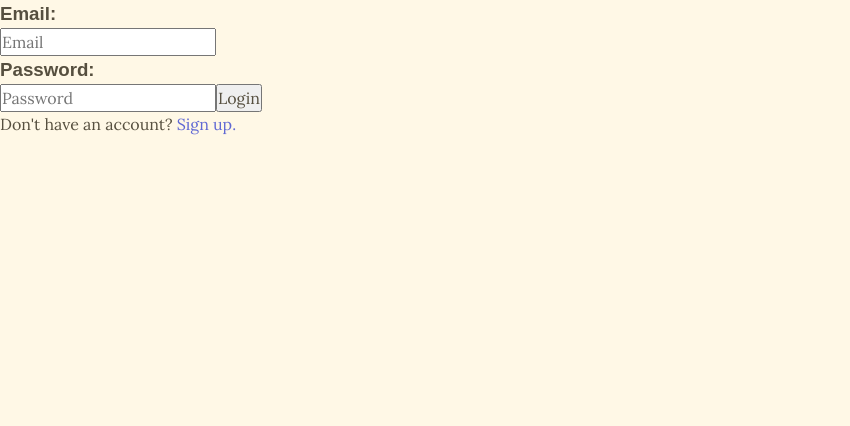
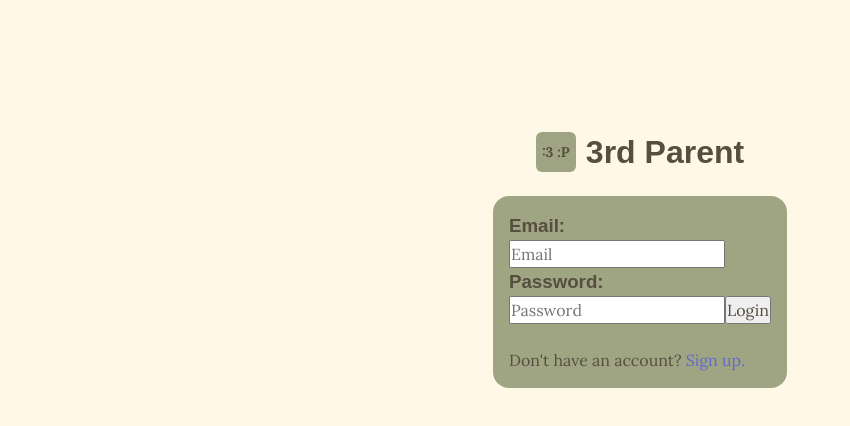
Before and after one commit to WalkinStereotype/3rdParent, a React (Vite) app: page / in a window 1280 px wide. Shown: the top 426 px of the page, without its empty margins (0-850 px from the left). Built offline with nearby package versions, Linux system fonts and the light colour scheme; no server answers; a web font is replaced by a local one.

Commit message:
Some styling for auth

```diff
--- a/src/components/auth/Login.tsx
+++ b/src/components/auth/Login.tsx
@@ -1,7 +1,11 @@
+import "./auth.css";
+
 import { useState } from "react";
 import { supabase } from "@/lib/supabase";
 
 import { useNavigate } from "react-router-dom";
+
+import Logo from "../layout/Logo";
 
 interface LoginProps {
   switchType: () => void;
@@ -34,7 +38,12 @@ export default function Login({ switchType }: LoginProps) {
   }
 
   return (
-    <div>
+    <div className="auth-container">
+      <div className="brand">
+        <Logo />
+        <h1>3rd Parent</h1>
+      </div>
+      <div className="auth-form">
         <form onSubmit={(e) => handleLogin(e)}>
           <h3>Email:</h3>
           <input
@@ -58,6 +67,7 @@ export default function Login({ switchType }: LoginProps) {
             Login
           </button>
         </form>
+        <br />
         <p>
           Don't have an account?{" "}
           <span onClick={switchType} style={{ color: "#6068d3ff" }}>
@@ -66,5 +76,6 @@ export default function Login({ switchType }: LoginProps) {
         </p>
         <p>{errorMessage}</p>
       </div>
+    </div>
   );
 }
--- a/src/components/auth/Signup.tsx
+++ b/src/components/auth/Signup.tsx
@@ -1,5 +1,9 @@
+import "./auth.css";
+
 import { useState } from "react";
 import { supabase } from "@/lib/supabase";
+
+import Logo from "../layout/Logo";
 
 interface SignupProps {
   switchType: () => void;
@@ -70,7 +74,12 @@ export default function Signup({ switchType }: SignupProps) {
   }
 
   return (
-    <div>
+    <div className="auth-container">
+      <div className="brand">
+        <Logo />
+        <h1>3rd Parent</h1>
+      </div>
+      <div className="auth-form">
         <form onSubmit={(e) => handleSignup(e)}>
           <h3>Email:</h3>
           <input
@@ -112,13 +121,16 @@ export default function Signup({ switchType }: SignupProps) {
             Login
           </button>
         </form>
+        <br />
         <p>
           Have an account?{" "}
           <span onClick={switchType} style={{ color: "#6068d3ff" }}>
             Log in.
           </span>
         </p>
+
         <p>{errorMessage}</p>
+      </div>
     </div>
   );
 }
--- /dev/null
+++ b/src/components/auth/auth.css
@@ -0,0 +1,19 @@
+.auth-container {
+  display: flex;
+  flex-direction: column;
+  height: 100vh;
+  width: 100%;
+  align-items: center;
+  justify-content: flex-start;
+
+  padding-top: 10%;
+}
+
+.auth-form {
+  background-color: var(--color-primary);
+  align-items: center;
+  justify-content: center;
+  border-radius: 16px;
+  width: fit-content;
+  padding: var(--medium-padding);
+}
--- a/src/styles/base/reset.css
+++ b/src/styles/base/reset.css
@@ -11,7 +11,6 @@ body {
   line-height: 1.5;
 }
 
-/* Make images easier to work with */
 img,
 picture {
   max-width: 100%;
--- a/src/views/Profile.tsx
+++ b/src/views/Profile.tsx
@@ -3,7 +3,7 @@ import SignOutButton from "@/components/profile/SignOutButton";
 export default function Profile() {
   return (
     <div>
-      <p>Profile!</p>
+      <h2>Profile</h2>
       <SignOutButton />
     </div>
   );
```
Lines whose indentation alone changed are shown as unchanged.
